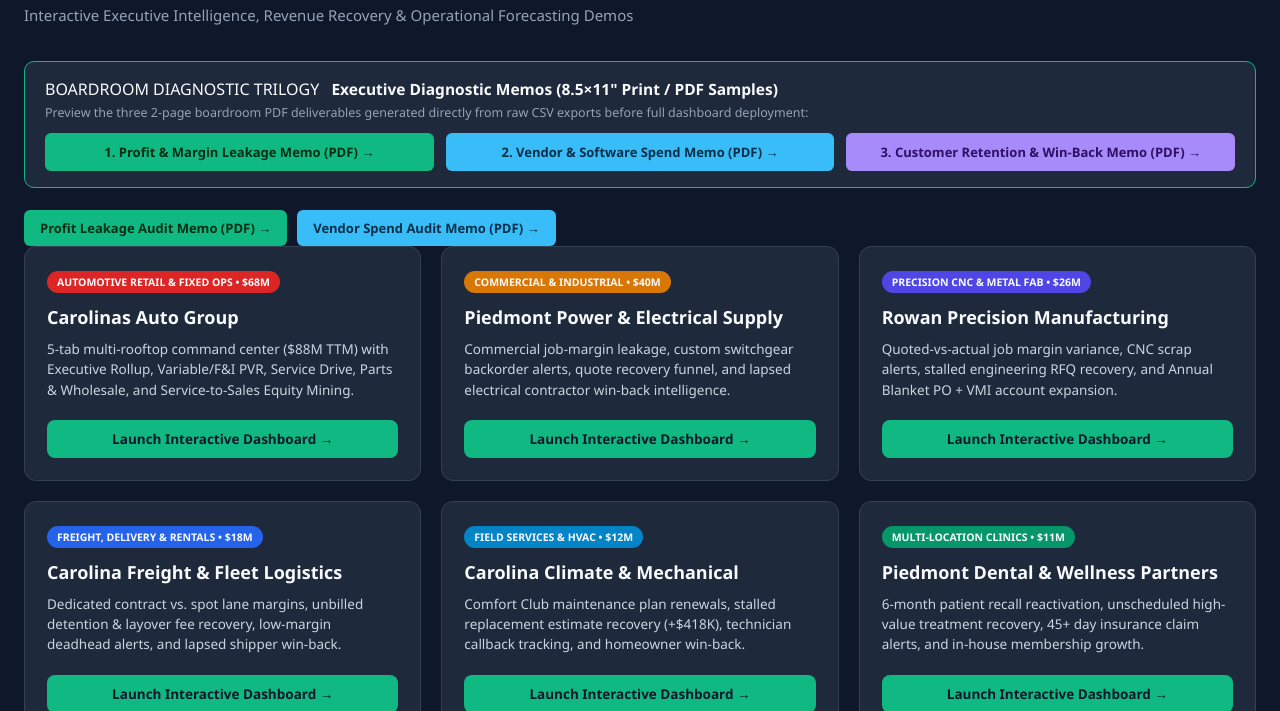
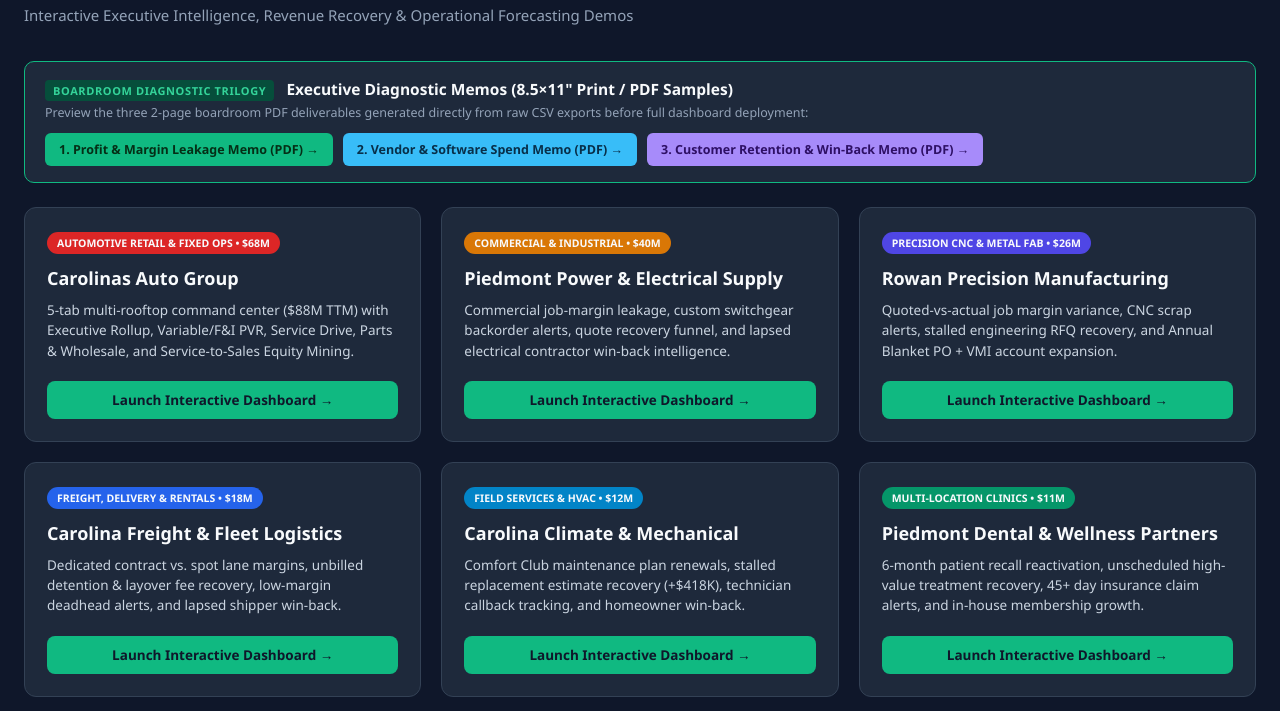
Before and after one commit to CarolinaDataAdvisory/analytics-demos, a plain HTML site: page index.html in a window 1280 px wide. Shown: the part 89-800 px from the top of the page. Drawn offline with Linux system fonts and the light colour scheme.

Commit message:
Fix index.html grid layout, compact 3 PDF memo buttons, and update Carolinas Auto Group badge

```diff
--- a/index.html
+++ b/index.html
@@ -27,19 +27,17 @@
 <div class="wrap">
   <h1>Carolina Data Advisory</h1>
   <div class="sub">Interactive Executive Intelligence, Revenue Recovery &amp; Operational Forecasting Demos</div>
-  <div style="max-width:1280px;margin:0 auto 22px;background:#1e293b;border:1px solid #10b981;border-radius:10px;padding:16px 20px;">
-  <div style="margin-bottom:12px;"
+  <div style="max-width:1280px;margin:0 auto 24px;background:#1e293b;border:1px solid #10b981;border-radius:10px;padding:16px 20px;">
+  <div style="margin-bottom:12px;">
     <span style="background:#064e3b;color:#34d399;font-size:11px;font-weight:800;padding:3px 8px;border-radius:4px;letter-spacing:0.6px;">BOARDROOM DIAGNOSTIC TRILOGY</span>
     <strong style="color:#f8fafc;font-size:15.5px;margin-left:8px;">Executive Diagnostic Memos (8.5&times;11" Print / PDF Samples)</strong>
     <div style="color:#94a3b8;font-size:12.5px;margin-top:4px;">Preview the three 2-page boardroom PDF deliverables generated directly from raw CSV exports before full dashboard deployment:</div>
   </div>
-  <div style="display:grid;grid-template-columns:repeat(3,1fr);gap:12px;">
-    <a href="audit-memo/index.html" style="background:#10b981;color:#052e16;text-decoration:none;padding:10px 14px;border-radius:6px;font-weight:800;font-size:13px;text-align:center;">1. Profit &amp; Margin Leakage Memo (PDF) &rarr;</a>
-    <a href="vendor-memo/index.html" style="background:#38bdf8;color:#082f49;text-decoration:none;padding:10px 14px;border-radius:6px;font-weight:800;font-size:13px;text-align:center;">2. Vendor &amp; Software Spend Memo (PDF) &rarr;</a>
-    <a href="retention-memo/index.html" style="background:#a78bfa;color:#2e1065;text-decoration:none;padding:10px 14px;border-radius:6px;font-weight:800;font-size:13px;text-align:center;">3. Customer Retention &amp; Win-Back Memo (PDF) &rarr;</a>
+  <div style="display:flex;gap:10px;flex-wrap:wrap;">
+    <a href="audit-memo/index.html" style="background:#10b981;color:#052e16;text-decoration:none;padding:8px 14px;border-radius:6px;font-weight:800;font-size:12.5px;">1. Profit &amp; Margin Leakage Memo (PDF) &rarr;</a>
+    <a href="vendor-memo/index.html" style="background:#38bdf8;color:#082f49;text-decoration:none;padding:8px 14px;border-radius:6px;font-weight:800;font-size:12.5px;">2. Vendor &amp; Software Spend Memo (PDF) &rarr;</a>
+    <a href="retention-memo/index.html" style="background:#a78bfa;color:#2e1065;text-decoration:none;padding:8px 14px;border-radius:6px;font-weight:800;font-size:12.5px;">3. Customer Retention &amp; Win-Back Memo (PDF) &rarr;</a>
   </div>
-</div>
-  <div style="display:flex;gap:10px;flex-wrap:wrap;"><a href="audit-memo/index.html" style="background:#10b981;color:#052e16;text-decoration:none;padding:9px 16px;border-radius:6px;font-weight:800;font-size:13px;">Profit Leakage Audit Memo (PDF) &rarr;</a><a href="vendor-memo/index.html" style="background:#38bdf8;color:#082f49;text-decoration:none;padding:9px 16px;border-radius:6px;font-weight:800;font-size:13px;">Vendor Spend Audit Memo (PDF) &rarr;</a></div>
 </div>
 <div class="grid">
     <div class="card">
```
